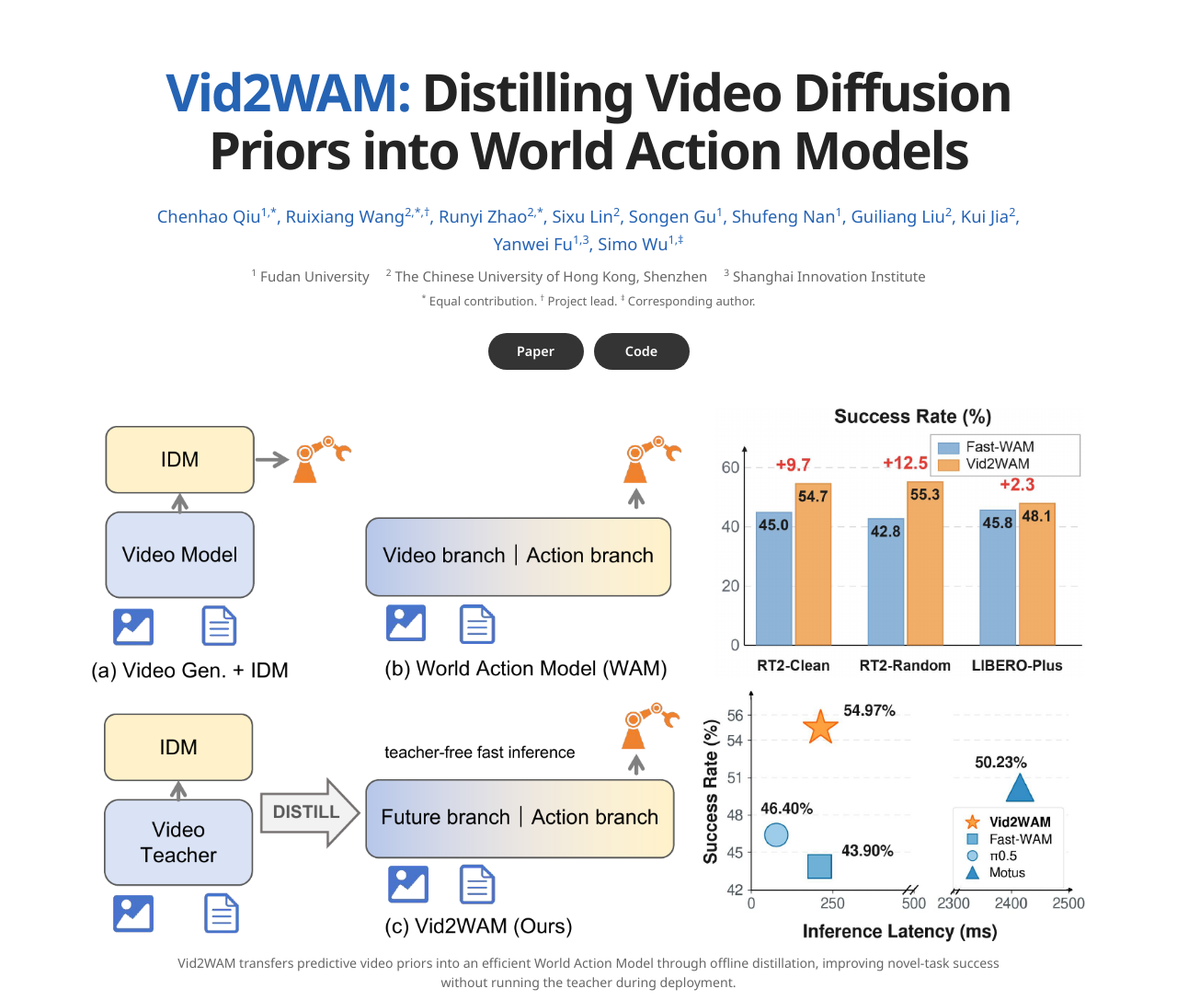
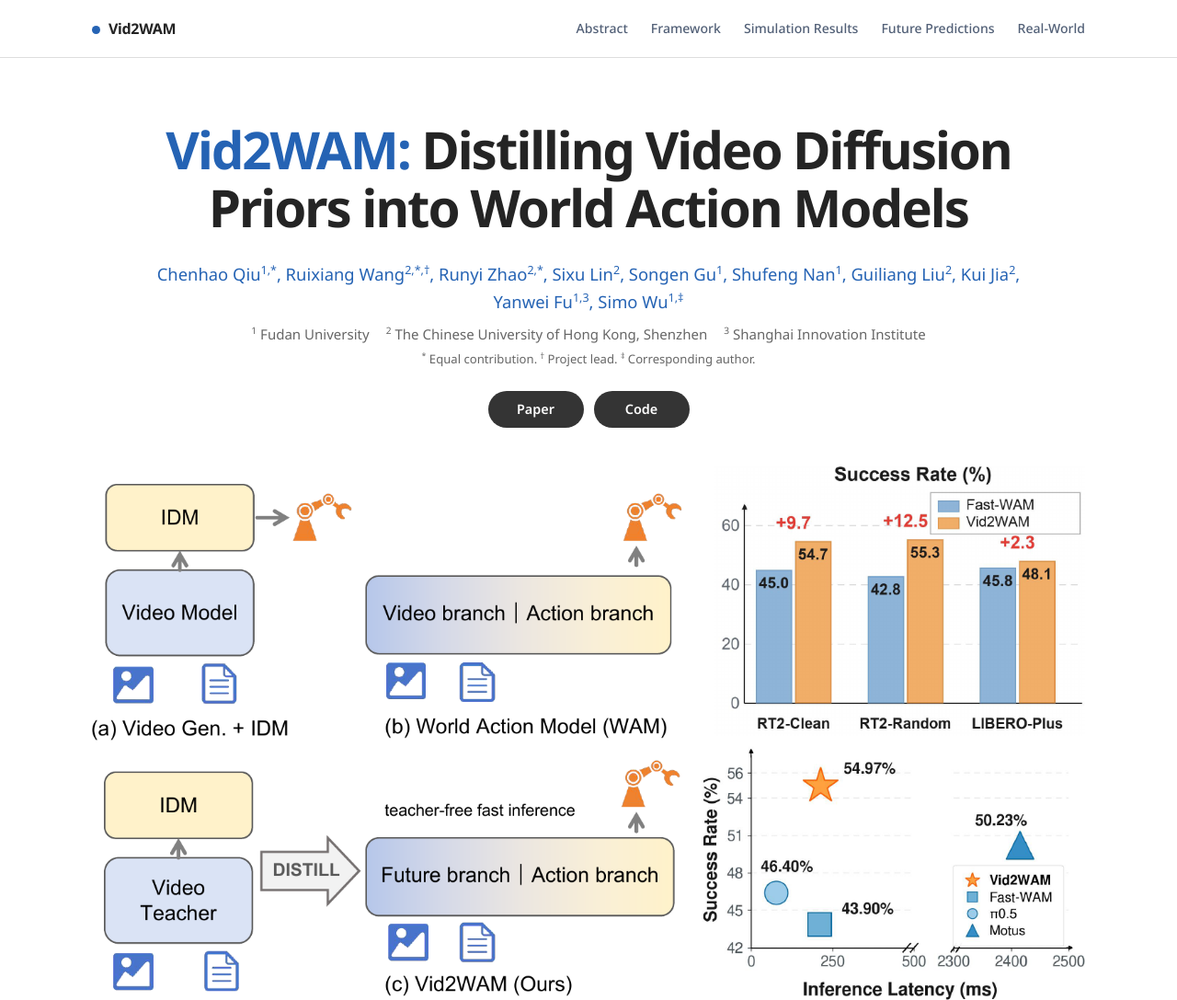
Before and after one commit to qch-FA/vid2wam-website, a plain HTML site: page index.html in a window 1280 px wide. Shown: the top 1087 px of the page at 92% size. Drawn offline with Linux system fonts and the light colour scheme.

Commit message:
Add sticky section navigation

```diff
--- a/index.html
+++ b/index.html
@@ -20,11 +20,23 @@
       href="https://fonts.googleapis.com/css2?family=Noto+Sans:wght@400;500;600;700&amp;display=swap"
       rel="stylesheet"
     />
-    <link rel="stylesheet" href="styles.css?v=20260808c" />
+    <link rel="stylesheet" href="styles.css?v=20260808d" />
   </head>
   <body>
+    <nav class="site-nav" aria-label="Section navigation">
+      <div class="site-nav-inner">
+        <a class="site-brand" href="#top">Vid2WAM</a>
+        <div class="site-nav-links">
+          <a href="#abstract">Abstract</a>
+          <a href="#framework">Framework</a>
+          <a href="#results">Simulation Results</a>
+          <a href="#predictions">Future Predictions</a>
+          <a href="#real-world">Real-World</a>
+        </div>
+      </div>
+    </nav>
     <main>
-      <header class="hero container">
+      <header class="hero container" id="top">
         <h1><span>Vid2WAM:</span> Distilling Video Diffusion Priors into World Action Models</h1>
         <p class="authors">
           <span>Chenhao Qiu<sup>1,*</sup></span>,
@@ -86,7 +98,7 @@
         </ul>
       </section>
 
-      <section class="container project-section">
+      <section class="container project-section" id="abstract">
         <h2>Abstract</h2>
         <p class="abstract">
           World Action Models (WAMs) improve robot policy learning by jointly modeling future visual dynamics and
@@ -282,7 +294,7 @@
         </figure>
       </section>
 
-      <section class="container project-section">
+      <section class="container project-section" id="predictions">
         <h2>Qualitative Future Predictions</h2>
         <p class="section-intro">
           From identical initial observations and language instructions, Vid2WAM predicts task completion
@@ -312,7 +324,7 @@
         </figure>
       </section>
 
-      <section class="container project-section">
+      <section class="container project-section" id="real-world">
         <h2>Real-World Experiments</h2>
         <p class="section-intro">
           Vid2WAM is evaluated on nine contact-rich bimanual tasks, including novel object-level and behavior-level
--- a/styles.css
+++ b/styles.css
@@ -30,10 +30,75 @@ body {
 img,
 video { display: block; max-width: 100%; }
 
+.site-nav {
+  position: sticky;
+  top: 0;
+  z-index: 1000;
+  border-bottom: 1px solid var(--line);
+  background: rgba(255, 255, 255, 0.96);
+  backdrop-filter: blur(12px);
+}
+
+.site-nav-inner {
+  width: min(calc(100% - 40px), var(--max-width));
+  min-height: 62px;
+  margin: 0 auto;
+  display: flex;
+  align-items: center;
+  justify-content: space-between;
+  gap: 28px;
+}
+
+.site-brand {
+  flex: 0 0 auto;
+  color: var(--text);
+  font-size: 1rem;
+  font-weight: 700;
+  letter-spacing: -0.02em;
+  text-decoration: none;
+}
+
+.site-brand::before {
+  content: "";
+  display: inline-block;
+  width: 9px;
+  height: 9px;
+  margin-right: 9px;
+  border-radius: 50%;
+  background: var(--blue);
+}
+
+.site-nav-links {
+  display: flex;
+  align-items: center;
+  justify-content: flex-end;
+  gap: 25px;
+}
+
+.site-nav-links a {
+  padding: 19px 0 17px;
+  border-bottom: 2px solid transparent;
+  color: #526077;
+  font-size: 0.88rem;
+  font-weight: 500;
+  line-height: 1.4;
+  text-decoration: none;
+  white-space: nowrap;
+}
+
+.site-nav-links a:hover,
+.site-nav-links a:focus-visible {
+  border-bottom-color: var(--blue);
+  color: var(--blue-dark);
+}
+
 .container {
   width: min(calc(100% - 40px), var(--max-width));
   margin: 0 auto;
 }
+
+#top,
+.project-section { scroll-margin-top: 82px; }
 
 .hero {
   padding-top: 68px;
@@ -412,6 +477,25 @@ footer p { margin: 2px 0; }
 
 @media (max-width: 760px) {
   body { font-size: 16px; }
+  .site-nav-inner {
+    width: 100%;
+    min-height: 54px;
+    padding-left: 16px;
+    gap: 18px;
+  }
+  .site-nav-links {
+    min-width: 0;
+    flex: 1 1 auto;
+    justify-content: flex-start;
+    gap: 20px;
+    padding-right: 16px;
+    overflow-x: auto;
+    scrollbar-width: none;
+  }
+  .site-nav-links::-webkit-scrollbar { display: none; }
+  .site-nav-links a { padding: 15px 0 13px; font-size: 0.82rem; }
+  #top,
+  .project-section { scroll-margin-top: 70px; }
   .hero { padding-top: 44px; }
   .lead-video { padding-top: 42px; }
   .project-summary { padding-top: 24px; text-align: left; }
```
